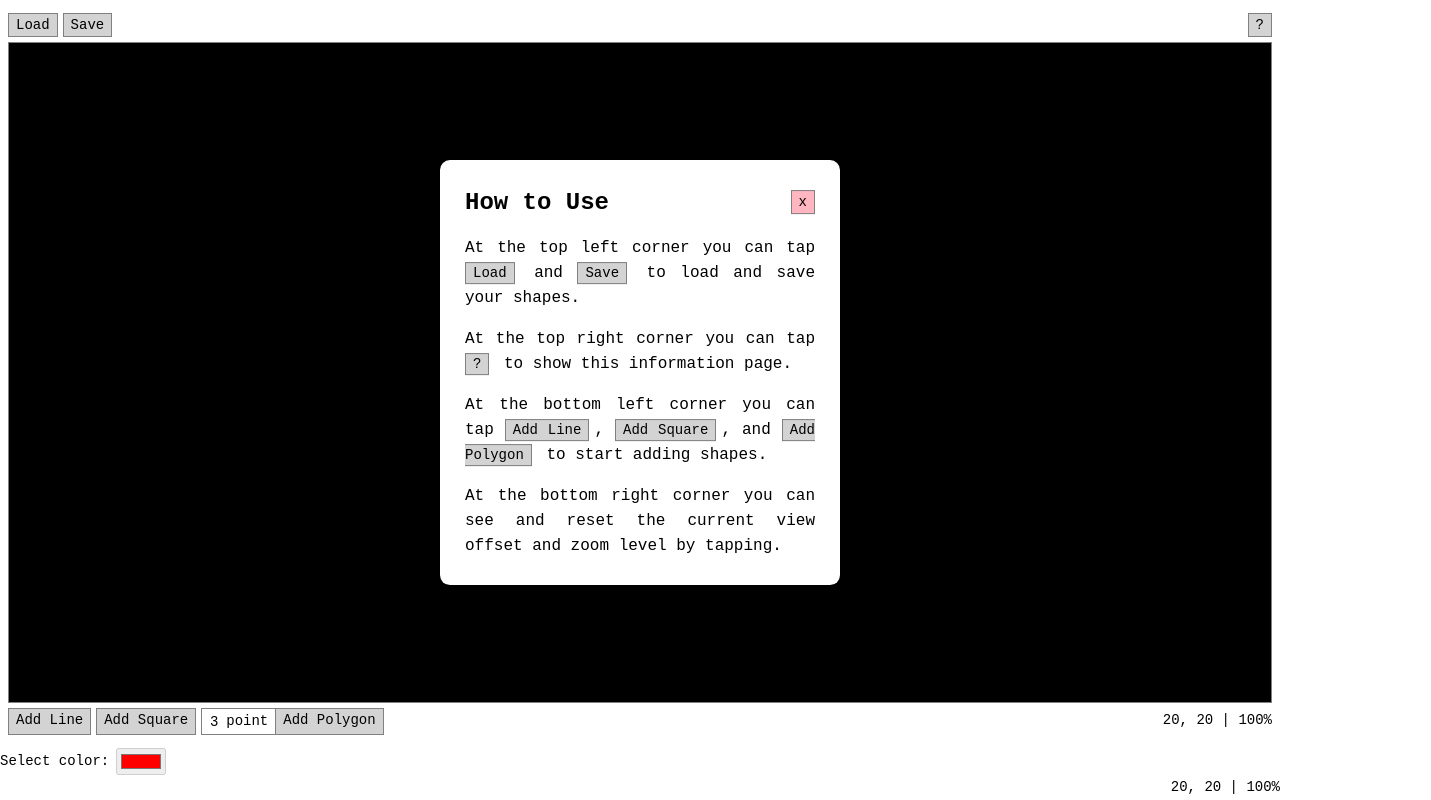
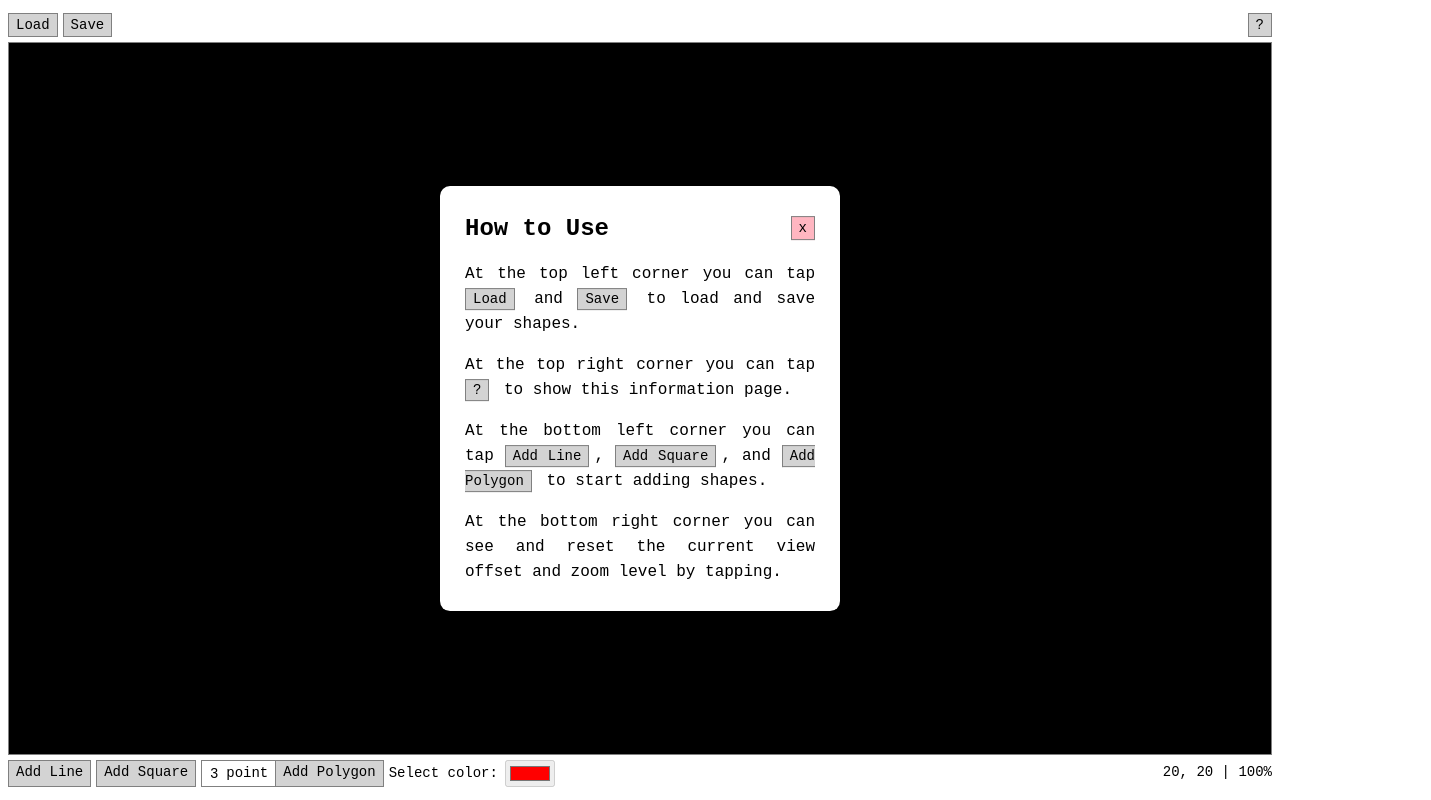
Before and after one commit to rzkyif/webgl2d, a plain HTML site: page index.html in a window 1280 px wide. Shown: the whole page, 1431 px wide, since content can reach past the window. Drawn offline with Linux system fonts and the light colour scheme.

Commit message:
Fix merge errors

```diff
--- a/index.html
+++ b/index.html
@@ -29,13 +29,12 @@
         <label for="polygon-points" id="polygon-points-info">point</label>
         <a class="button" type="button" id='add-polygon'>Add Polygon</a>
       </div>
+      <div id=color-picker>
+        <label for="color" id='color-label'>Select color: </label>
+        <input type="color" id="color" name="color" value="#ff0000" disabled>
+      </div>
       <span id="status" class="right">20, 20 | 100%</span>
     </div>
-    <div id=color-picker>
-      <label for="color" id='color-label'>Select color: </label>
-      <input type="color" id="color" name="color" value="#ff0000" disabled>
-    </div>
-    <span id="status" class="right">20, 20 | 100%</span>
   </div>
 
   <input id="f" type="file"/>
```
